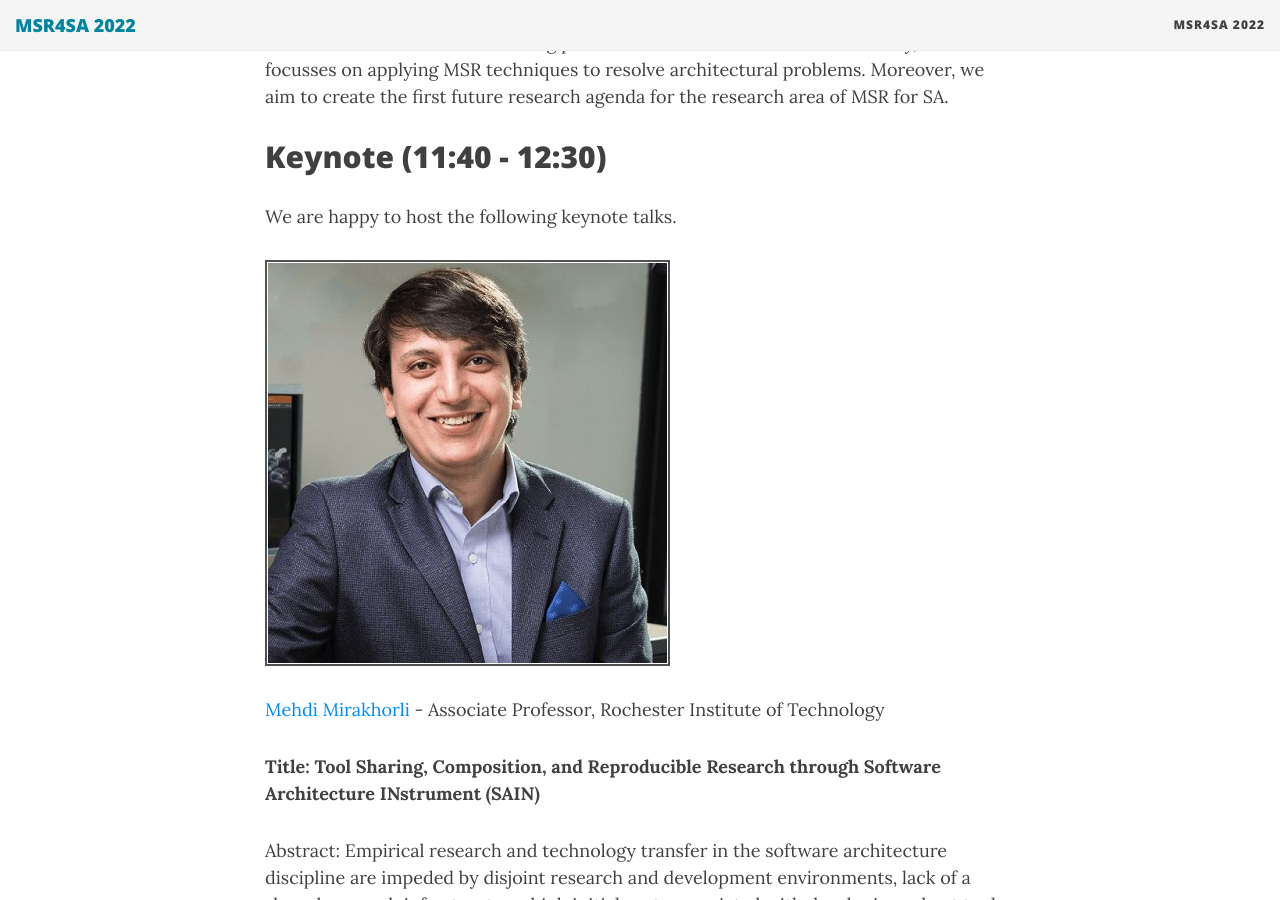
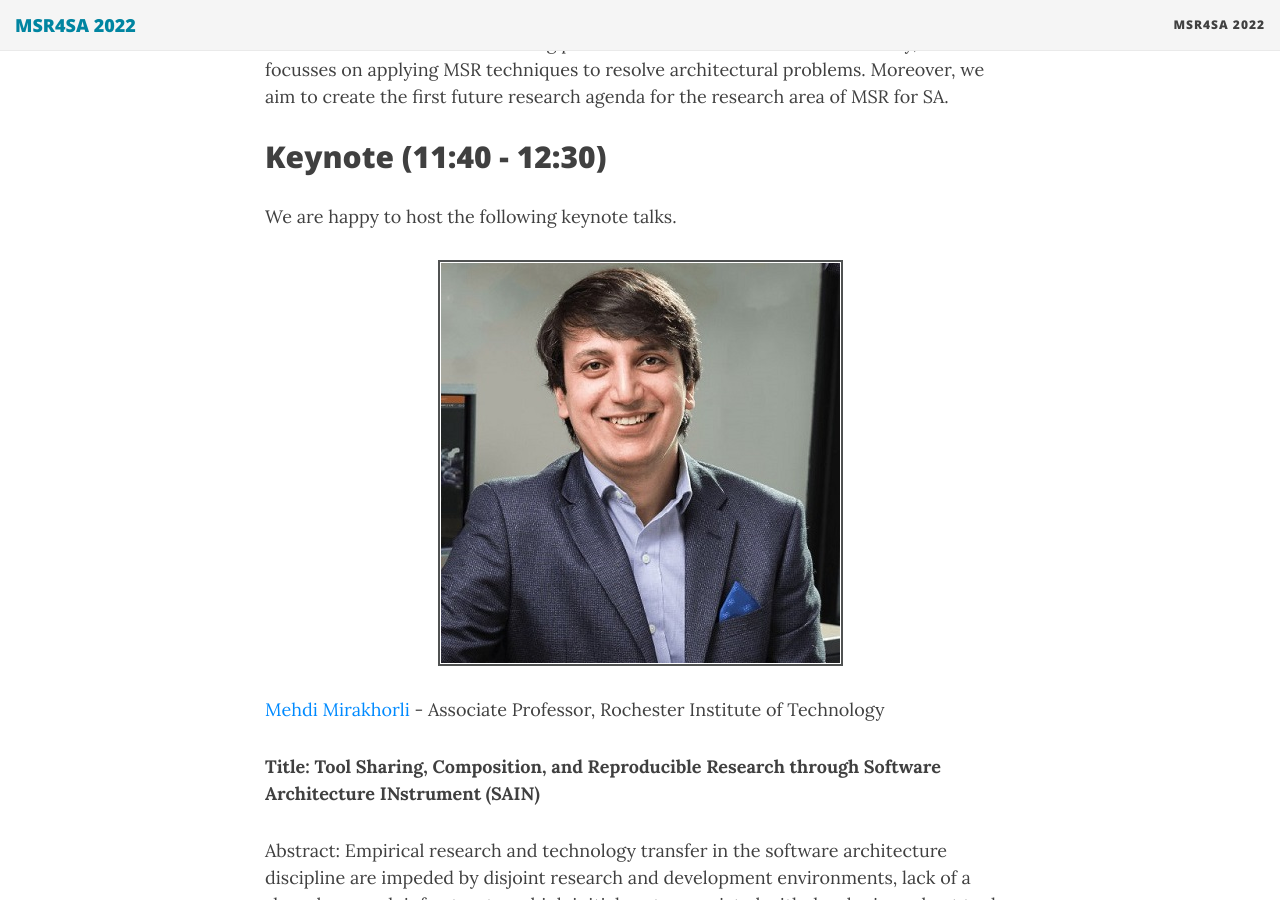
Before and after one commit to MSR4SA/msr4sa.github.io, a Jekyll site: the page built from msr4sa2022.md, in a window 1280 px wide and 900 px high, scrolled down 884 px. Built offline with Jekyll 4.4.1, drawn with Linux system fonts in a browser that asks for light colours; nearby versions of some CDN libraries.

Commit message:
img align

```diff
--- a/msr4sa2022.md
+++ b/msr4sa2022.md
@@ -56,7 +56,7 @@
 
 <!-- <img src="https://github.com/MSR4SA/msr4sa.github.io/blob/main/img/mehdi_mirakhorli.jpg?raw=true" alt="Mehdi Mirakhorli" style="width: 60%;position: absolute;"/> -->
 
-<img src="https://github.com/MSR4SA/msr4sa.github.io/blob/main/img/mehdi_mirakhorli.jpg?raw=true" alt="Mehdi Mirakhorli" style="border:2px solid #505252; padding:1px;"/>
+<center><img src="https://github.com/MSR4SA/msr4sa.github.io/blob/main/img/mehdi_mirakhorli.jpg?raw=true" alt="Mehdi Mirakhorli" style="border:2px solid #505252; padding:1px;"/></center>
 
 [Mehdi Mirakhorli](https://www.se.rit.edu/~mehdi/) - Associate Professor, Rochester Institute of Technology
 
```
